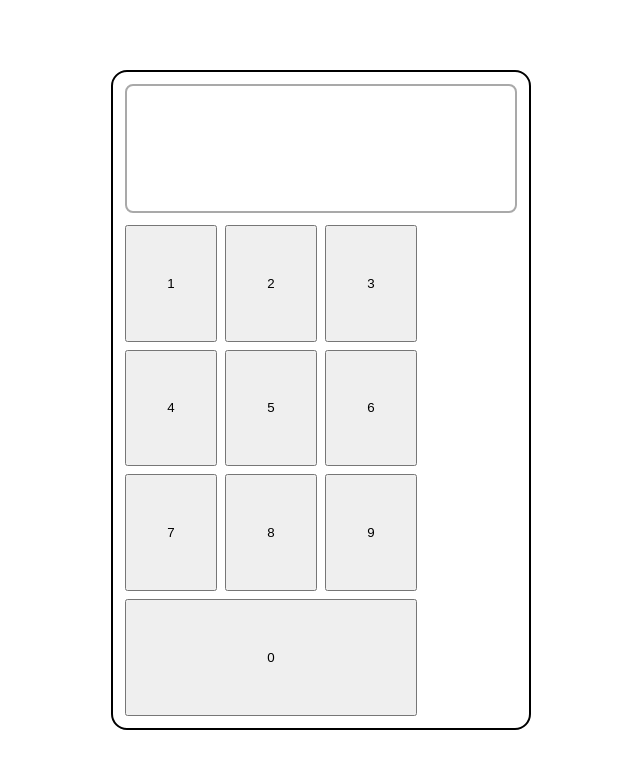
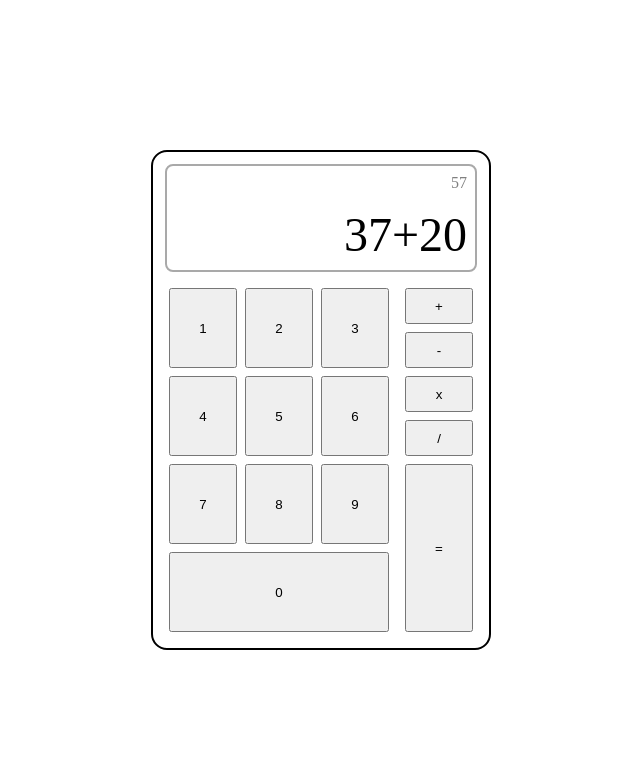
Before and after one commit to bulkassi/odin-calculator, a plain HTML site: page index.html in a window 1280 px wide. Shown: the whole page, without its empty margins (319-959 px from the left). Drawn offline with Linux system fonts and the light colour scheme.

Commit message:
Make a styling for entire calculator
More styling needs to be applied later

```diff
--- a/index.html
+++ b/index.html
@@ -10,8 +10,8 @@
   <body>
     <div id="calculator">
       <div id="display">
-        <div id="current-result"></div>
-        <div id="expression"></div>
+        <div id="current-result">57</div>
+        <div id="expression">37+20</div>
       </div>
       <div id="buttons">
         <div id="numbers">
@@ -34,7 +34,17 @@
             <button class="number-button" id="button-0">0</button>
           </div>
         </div>
-        <div id="operations"></div>
+        <div id="operations">
+          <div class="operations-column">
+            <button class="operation-button" id="button-add">+</button>
+            <button class="operation-button" id="button-subtract">-</button>
+            <button class="operation-button" id="button-multiply">x</button>
+            <button class="operation-button" id="button-divide">/</button>
+          </div>
+          <div class="operations-column">
+            <button class="operation-button" id="button-equal">=</button>
+          </div>
+        </div>
       </div>
     </div>
   </body>
--- a/style.css
+++ b/style.css
@@ -12,8 +12,8 @@ body {
 }
 
 #calculator {
-  height: 640px;
-  width: 400px;
+  height: 480px;
+  width: 320px;
 
   display: flex;
   flex-direction: column;
@@ -24,11 +24,26 @@ body {
 }
 
 #display {
+  display: flex;
+  flex-direction: column;
+  justify-content: space-between;
+
   flex: 1;
 
   border: 2px solid darkgrey;
   border-radius: 8px;
   margin: 4px 4px 8px;
+  padding: 8px;
+  text-align: right;
+}
+
+#current-result {
+  font-size: 16px;
+  color: grey;
+}
+
+#expression {
+  font-size: 48px;
 }
 
 #buttons {
@@ -36,17 +51,23 @@ body {
   justify-content: space-between;
 
   flex: 4;
+  padding: 4px;
+  gap: 8px;
+}
+
+#numbers,
+#operations {
+  display: flex;
+  flex-direction: column;
 }
 
 #numbers {
   flex: 3;
-
-  display: flex;
-  flex-direction: column;
 }
 
 .numbers-row {
   display: flex;
+
   flex: 1;
 }
 
@@ -54,6 +75,13 @@ body {
   flex: 1;
 }
 
+.operations-column {
+  flex: 1;
+
+  display: flex;
+  flex-direction: column;
+}
+
 button {
   flex: 1;
 
```
